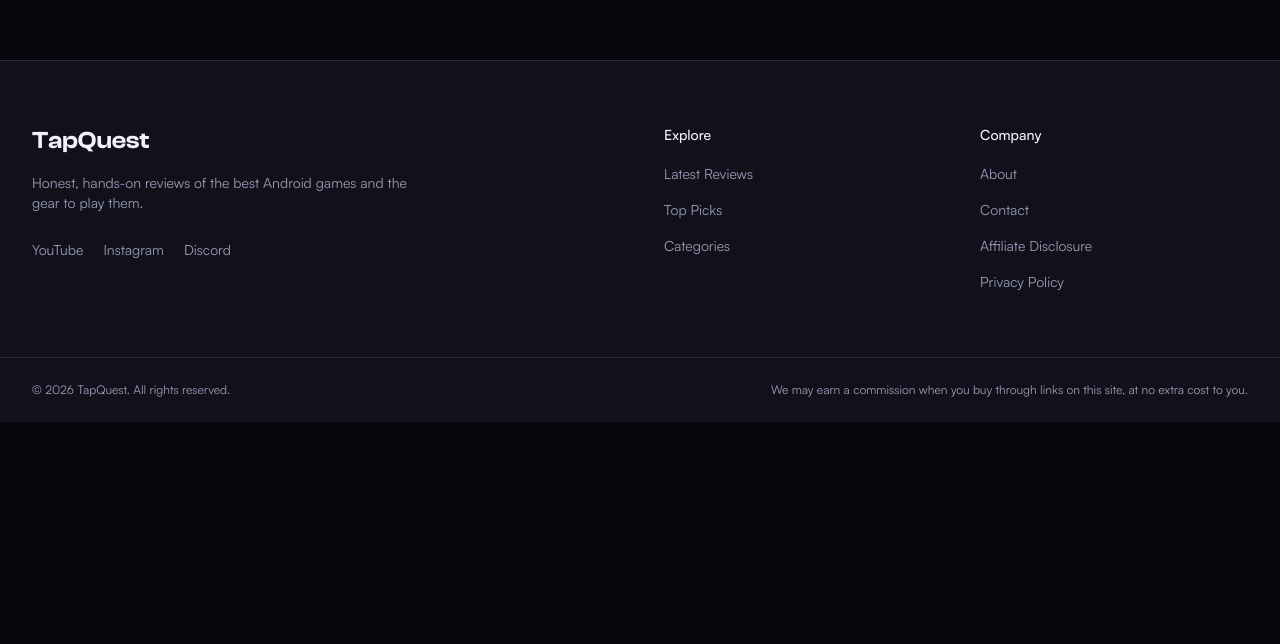
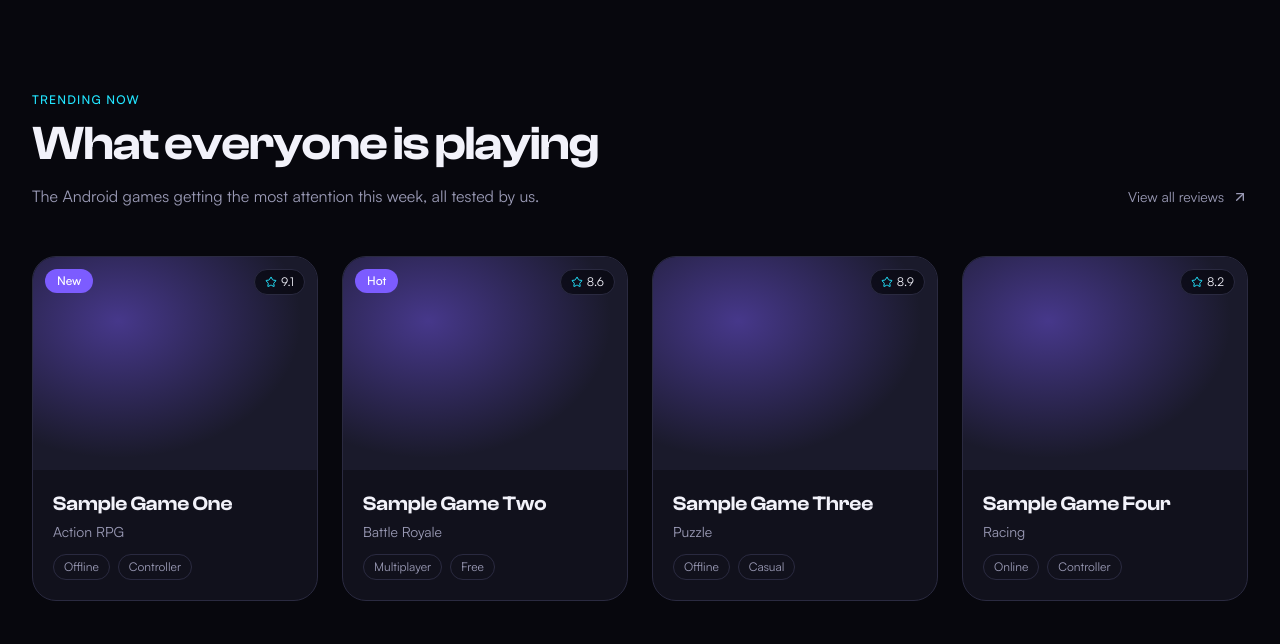
Before and after one commit to KANNASURES/gaming-blog, a Next.js app in the folder frontend/: page / in a window 1280 px wide. Shown: the part 1536-2180 px from the top of the page. Before the commit the page ends 1958 px from the top, so only its background shows below. Built offline with nearby package versions, Linux system fonts and the light colour scheme.

Commit message:
feat(frontend): trending games section with 3d tilt cards

```diff
--- a/frontend/src/app/page.tsx
+++ b/frontend/src/app/page.tsx
@@ -1,6 +1,7 @@
 import { getHomeContent } from "@/services/home-service";
 import Hero from "@/components/home/Hero";
 import FeaturedReview from "@/components/home/FeaturedReview";
+import TrendingGames from "@/components/home/TrendingGames";
 
 export default async function Home() {
   const home = await getHomeContent();
@@ -9,6 +10,7 @@
     <>
       <Hero data={home.hero} />
       <FeaturedReview data={home.featuredReview} />
+      <TrendingGames data={home.trendingGames} />
     </>
   );
 }
--- /dev/null
+++ b/frontend/src/components/home/TrendingGames.tsx
@@ -0,0 +1,99 @@
+import Image from "next/image";
+import Link from "next/link";
+import { ArrowUpRight, Star } from "lucide-react";
+import Reveal from "@/components/ui/Reveal";
+import TiltCard from "@/components/ui/TiltCard";
+import type { TrendingGamesContent } from "@/types/home";
+
+export default function TrendingGames({ data }: { data: TrendingGamesContent }) {
+  return (
+    <section className="mx-auto max-w-7xl px-5 py-24 md:px-8 md:py-32">
+      <div className="flex flex-wrap items-end justify-between gap-6">
+        <Reveal>
+          <p className="text-xs font-medium uppercase tracking-widest text-glow">
+            {data.sectionLabel}
+          </p>
+          <h2 className="mt-3 font-display text-4xl font-semibold tracking-tight md:text-5xl">
+            {data.title}
+          </h2>
+          <p className="mt-4 max-w-xl text-muted">{data.subtitle}</p>
+        </Reveal>
+
+        <Reveal delay={150}>
+          <Link
+            href={data.viewAll.href}
+            className="inline-flex items-center gap-2 text-sm text-muted transition-colors hover:text-glow"
+          >
+            {data.viewAll.label}
+            <ArrowUpRight size={16} />
+          </Link>
+        </Reveal>
+      </div>
+
+      <div className="mt-12 grid gap-6 sm:grid-cols-2 lg:grid-cols-4">
+        {data.games.map((game, index) => (
+          <Reveal key={game.id} delay={index * 100}>
+            <TiltCard className="h-full">
+              <Link
+                href={game.href}
+                className="group relative flex h-full flex-col overflow-hidden rounded-3xl border border-line bg-surface transition-colors hover:border-brand"
+              >
+                <div className="relative aspect-[4/3] overflow-hidden bg-surface-2">
+                  <div
+                    aria-hidden="true"
+                    className="absolute inset-0 bg-[radial-gradient(ellipse_at_30%_30%,rgba(124,92,255,0.45),transparent_65%)]"
+                  />
+                  {game.image.src && (
+                    <Image
+                      src={game.image.src}
+                      alt={game.image.alt}
+                      fill
+                      sizes="(min-width: 1024px) 25vw, (min-width: 640px) 50vw, 100vw"
+                      className="object-cover transition-transform duration-500 group-hover:scale-105"
+                    />
+                  )}
+
+                  {game.badge && (
+                    <span className="absolute left-3 top-3 rounded-full bg-brand px-3 py-1 text-xs font-medium text-white">
+                      {game.badge}
+                    </span>
+                  )}
+
+                  <span className="absolute right-3 top-3 inline-flex items-center gap-1 rounded-full border border-line bg-bg/70 px-2.5 py-1 text-xs backdrop-blur">
+                    <Star size={12} className="text-glow" />
+                    {game.rating.toFixed(1)}
+                  </span>
+                </div>
+
+                <div className="flex flex-1 flex-col gap-3 p-5">
+                  <div>
+                    <h3 className="font-display text-xl font-semibold leading-snug">
+                      {game.title}
+                    </h3>
+                    <p className="mt-1 text-sm text-muted">{game.genre}</p>
+                  </div>
+
+                  <ul className="mt-auto flex flex-wrap gap-2">
+                    {game.tags.map((tag) => (
+                      <li
+                        key={tag}
+                        className="rounded-full border border-line px-2.5 py-1 text-xs text-muted"
+                      >
+                        {tag}
+                      </li>
+                    ))}
+                  </ul>
+                </div>
+
+                <div
+                  aria-hidden="true"
+                  className="tilt-glare pointer-events-none absolute inset-0"
+                />
+              </Link>
+            </TiltCard>
+          </Reveal>
+        ))}
+      </div>
+    </section>
+  );
+}
```
